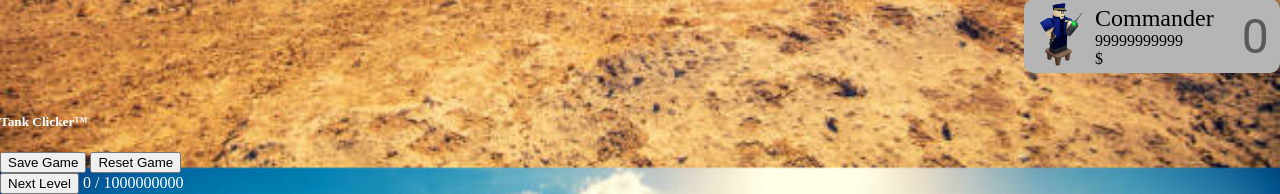
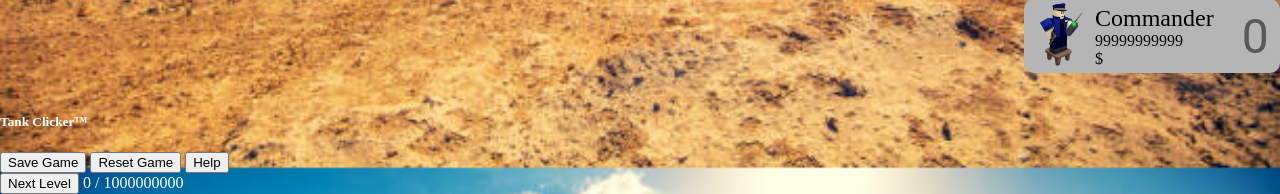
Before and after one commit to SegaManX/Tank-Clicker, a PHP site: page /game.php in a window 1280 px wide. Shown: the part 687-881 px from the top of the page. Run offline with PHP 8.4, Linux system fonts and the light colour scheme.

Commit message:
added "help" button

```diff
--- a/copy.php
+++ b/copy.php
@@ -23,6 +23,7 @@
         <h5>Tank Clicker™</h5>
         <button onclick=" saveGame()">Save Game</button>
         <button onclick="resetGame()">Reset Game</button>
+        <button onclick="help()">Help</button>
       </div>
       <div class="NextLvl">
         <button onclick="NextLevel()">Next Level</button> <span id="scoreBot">0</span> / <span id="nextSc">0</span>
--- a/game.php
+++ b/game.php
@@ -23,6 +23,7 @@
         <h5>Tank Clicker™</h5>
         <button onclick=" saveGame()">Save Game</button>
         <button onclick="resetGame()">Reset Game</button>
+        <button onclick="help()">Help</button>
       </div>
       <div class="NextLvl">
         <button onclick="NextLevel()">Next Level</button> <span id="scoreBot">0</span> / <span id="nextSc">0</span>
--- a/main.js
+++ b/main.js
@@ -159,6 +159,11 @@ function resetGame() {
     location.reload();
   }
 };
+
+function help() {
+  confirm("To gain $ click the tank, but to gain passive income you have to buy the buildings on the right side, which can then be improved upon with upgrades that become availabe above the building section after reaching certain milestones.")
+}
+
 function NextLevel() {
   if (game.score >= game.nextSc && game.lvl <5) {
     game.lvl +=1;
```
